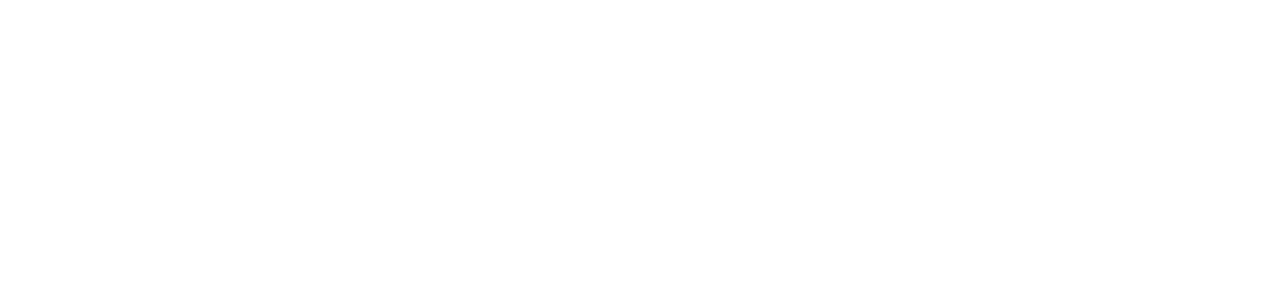
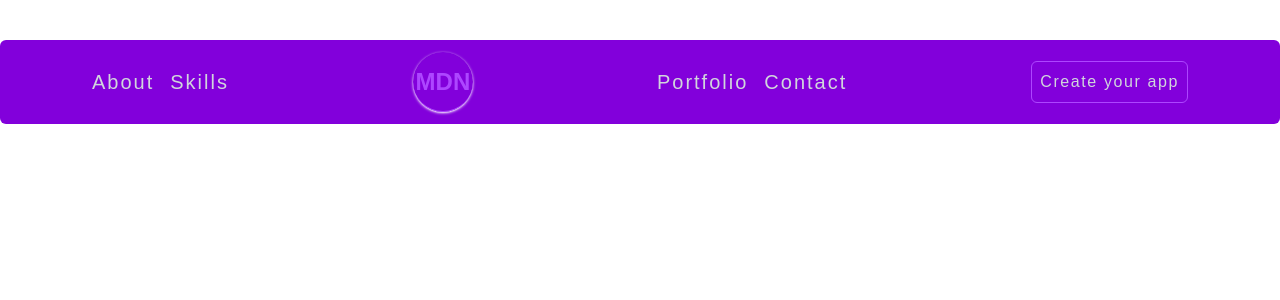
Before and after one commit to RMarlon/burger-menu, a Next.js app: page / in a window 1280 px wide. Shown: the top 300 px of the page. Built offline with nearby package versions, Linux system fonts and the light colour scheme.

Commit message:
styling done

```diff
--- a/src/components/Head.tsx
+++ b/src/components/Head.tsx
@@ -1,7 +1,54 @@
-export const Head = () =>{
+import Link from "next/link";
+
+export const Head = () => {
     return (
-        <div className="">
+        <header className="flex justify-around items-center mt-10 py-3 bg-purple-700 text-gray-300 rounded-md">
 
-        </div>
+            <nav className="flex gap-4 list-none">
+                <li>
+                    <Link href={''}
+                    className="text-xl tracking-widest hover:border-b
+                    duration-300 ease-in-out hover:text-purple-900 hover:border-purple-300 hover:pb-2"
+                    >About</Link>
+                </li>
+                <li>
+                    <Link href={''}
+                    className="text-xl tracking-widest hover:border-b
+                    duration-300 ease-in-out hover:text-purple-900 hover:border-purple-300 hover:pb-2"
+                    >Skills</Link>
+                </li>
+            </nav>
+
+            <div
+                className="w-15 h-15 flex items-center justify-center text-2xl font-bold
+                border-b rounded-full text-purple-500 shadow shadow-white
+                "
+            >
+                MDN
+            </div>
+
+            <nav className="flex gap-4 list-none">
+                <li>
+                    <Link href={''}
+                    className="text-xl tracking-widest hover:border-b
+                    duration-300 ease-in-out hover:text-purple-900 hover:border-purple-300 hover:pb-2"
+                    >Portfolio</Link>
+                </li>
+                <li>
+                    <Link href={''}
+                    className="text-xl tracking-widest hover:border-b
+                    duration-300 ease-in-out hover:text-purple-900 hover:border-purple-300 hover:pb-2"
+                    >Contact</Link>
+                </li>
+            </nav>
+
+            <div>
+                <button
+                className="tracking-widest border border-purple-500 p-2 rounded-md cursor-pointer
+                duration-300 ease-in-out hover:bg-purple-400 hover:border-purple-300 hover:text-purple-800"
+                >Create your app</button>
+            </div>
+
+        </header>
     );
 }
```
